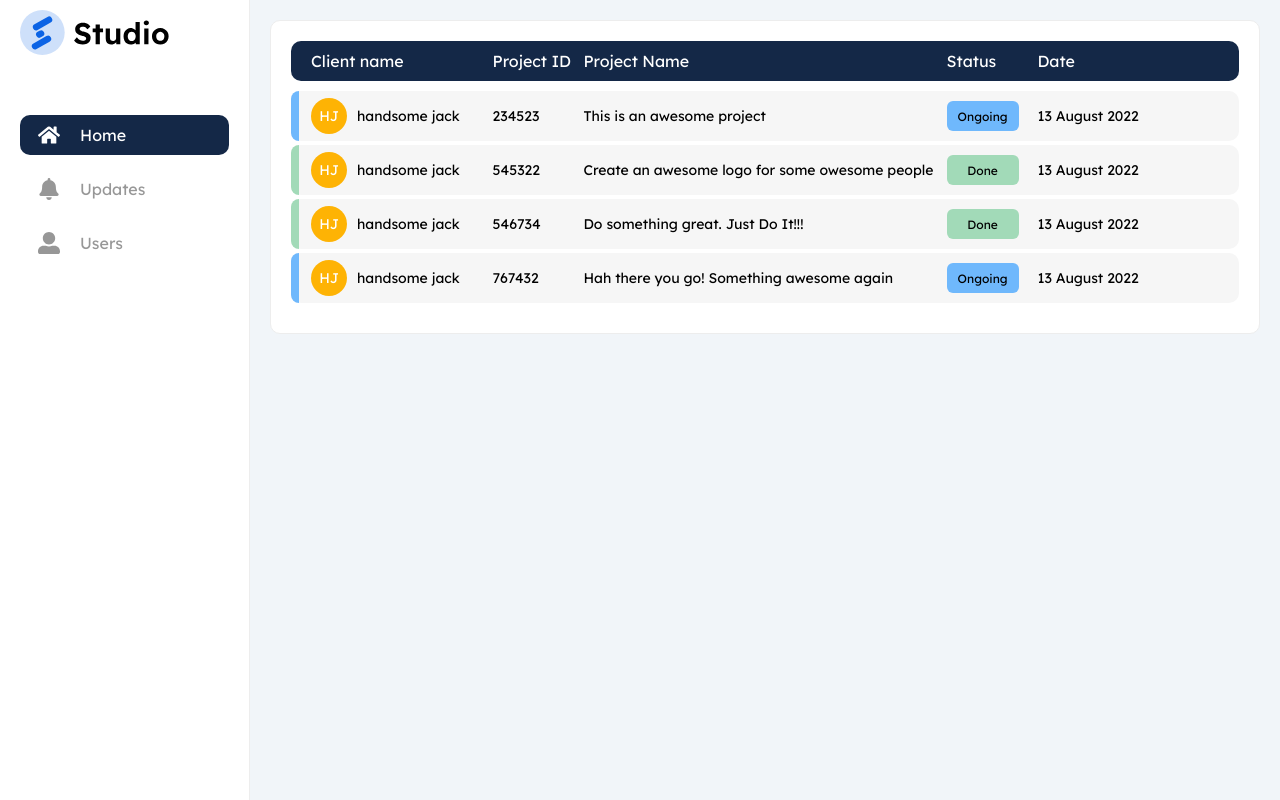
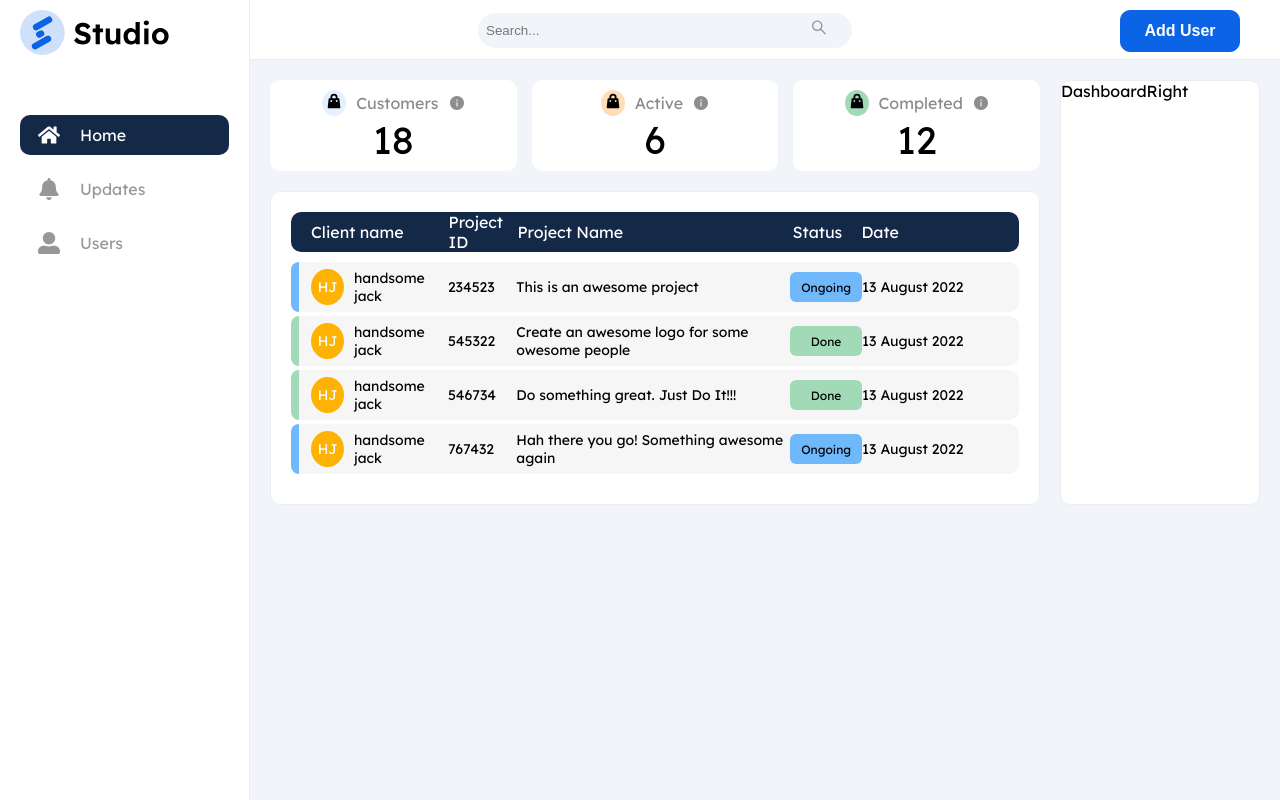
Before and after one commit to kovad003/Studio-frontend, a React (Create React App) app: page /dashboard in a window 1280 px wide. Built offline with nearby package versions, Linux system fonts and the light colour scheme.

Commit message:
add-info-card

```diff
--- a/src/Components/Button/Button.js
+++ b/src/Components/Button/Button.js
@@ -19,7 +19,7 @@ const buttonCommonStyles = css`
 	color: #fff;
 	font-size: 16px;
 	font-weight: 600;
-	height: 44px;
+	height: 42px;
 	cursor: pointer;
 	display: flex;
 	align-items: center;
--- a/src/Components/DashboardHeader/DashboardHeader.js
+++ b/src/Components/DashboardHeader/DashboardHeader.js
@@ -1,14 +1,135 @@
 import React from "react";
 import styled from "styled-components";
+import Button from "../Button/Button";
+import { AiOutlineSearch } from "react-icons/ai";
 
-const DashboardHeader = () => {
-	return <StyledDashboardHeader></StyledDashboardHeader>;
+const DashboardHeader = ({ keyword, setKeyword }) => {
+	return (
+		<StyledDashboardHeader>
+			<div className="DashboardHeader__outer">
+				<div className="DashboardHeader__left">
+					<div className="DashboardHeader__inner">
+						<input
+							className="DashboardHeader__search"
+							key="userSearch"
+							value={keyword}
+							placeholder={"Search..."}
+							onChange={(e) => setKeyword(e.target.value)}
+						/>
+
+						<span className="DashboardHeader__icon">
+							<AiOutlineSearch size={18} />
+						</span>
+					</div>
+				</div>
+
+				<div className="DashboardHeader__right">
+					<div className="DashboardHeader__btn">
+						<Button className="DashboardHeader__btn">Add User</Button>
+					</div>
+				</div>
+			</div>
+		</StyledDashboardHeader>
+	);
 };
 
-const StyledDashboardHeader = styled.header`
-	width: 100%;
+const StyledDashboardHeader = styled.section`
+	background-color: ${(props) => props.theme.white};
+	/* border-bottom: 1px solid ${(props) => props.theme.sidebarBtnColor}; */
+
+	border-bottom: 0.1px solid ${(props) => props.theme.borderColor};
+	font-size: 18px;
 	height: 60px;
-	background-color: ${(props) => props.theme.white};
+
+	.DashboardHeader__outer {
+		display: flex;
+		align-items: center;
+		justify-content: space-between;
+
+		.DashboardHeader__left {
+			flex: 1;
+			display: flex;
+			align-items: center;
+			justify-content: center;
+
+			.DashboardHeader__inner {
+				border-radius: 25px;
+				width: 374px;
+				height: 35px;
+				margin: 13px 0px 12px;
+				position: relative;
+
+				.DashboardHeader__search {
+					width: 100%;
+					height: 100%;
+					border-radius: 50px;
+					border: none;
+					outline: none;
+					padding-left: 8px;
+					padding-right: 50px;
+					border: none;
+					background-color: ${(props) => props.theme.bgColor};
+				}
+
+				.DashboardHeader__icon {
+					float: right;
+					padding: 7px 14px 9px 0px;
+					color: ${(props) => props.theme.sidebarBtnColor};
+					position: absolute;
+					top: 50%;
+					right: 10px;
+					transform: translateY(-50%);
+				}
+			}
+		}
+	}
+
+	.DashboardHeader__btn {
+		width: 120px;
+		height: 40px;
+	}
+
+	.DashboardHeader__right {
+		display: flex;
+		align-items: center;
+		justify-content: center;
+		width: 200px;
+		padding: 0 10px;
+	}
+
+	// Media Query for a responsive design on devices of 850px width or less
+	@media (max-width: 850px) {
+		overflow: hidden;
+
+		.DashboardHeader__left {
+			width: 50%;
+		}
+
+		.DashboardHeader__inner {
+			width: 120px;
+			justify-content: center;
+			padding: 0px;
+		}
+
+		.DashboardHeader__search {
+			width: 100px;
+			padding-left: 1px;
+			position: relative;
+			right: 14px;
+		}
+
+		.DashboardHeader__icon {
+			visibility: hidden;
+		}
+
+		.DashboardHeader__right {
+			width: 50%;
+		}
+
+		.DashboardHeader__btn {
+			margin: 7px 0.5px 10px 0.5px;
+		}
+	}
 `;
 
 export default DashboardHeader;
--- /dev/null
+++ b/src/Components/DashboardInfo/DashboardInfo.js
@@ -0,0 +1,26 @@
+import React from "react";
+import styled from "styled-components";
+import DashboardInfoCard from "./DashboardInfoCard";
+import data from "./data";
+
+const DashboardInfo = () => {
+	return (
+		<StyledDashboardInfo>
+			{data.map((item) => {
+				return <DashboardInfoCard key={item.id} {...item} />;
+			})}
+		</StyledDashboardInfo>
+	);
+};
+
+const StyledDashboardInfo = styled.section`
+	flex: 1;
+	display: flex;
+	align-items: center;
+	justify-content: space-between;
+	gap: 15px;
+	height: 91px;
+	margin-bottom: 20px;
+`;
+
+export default DashboardInfo;
--- /dev/null
+++ b/src/Components/DashboardInfo/DashboardInfoCard.js
@@ -0,0 +1,62 @@
+import React from "react";
+import styled from "styled-components";
+
+const DashboardInfoCard = ({ icon, title, icon2, quantity, background }) => {
+	return (
+		<StyledDashboardCard>
+			<div className="DashboardCard__top">
+				<span
+					className="DashboardCard__icon"
+					style={{ backgroundColor: background }}
+				>
+					{icon}
+				</span>
+				<span className="DashboardCard__title">{title}</span>
+				<span className="DashboardCard__icon2">{icon2}</span>
+			</div>
+			<div className="DashboardCard__bottom">
+				<span className="DashboardCard__quantity">{quantity}</span>
+			</div>
+		</StyledDashboardCard>
+	);
+};
+
+const StyledDashboardCard = styled.div`
+	height: 91px;
+	border-radius: 10px;
+	background-color: #fff;
+	flex: 1;
+	font-size: 16px;
+	.DashboardCard__top {
+		display: flex;
+		justify-content: center;
+		align-items: center;
+		padding-top: 10px;
+	}
+	.DashboardCard__icon {
+		/* padding-top: 2px; */
+		padding: 2px 3px 2px 3px;
+		/*  background-color: ${(props) => props.theme.sidebarBtnHoverBg}; */
+		border-radius: 50%;
+	}
+	.DashboardCard__title {
+		margin-right: 10px;
+		margin-left: 10px;
+		color: ${(props) => props.theme.lightCardColor};
+	}
+	.DashboardCard__icon2 {
+		padding-top: 4px;
+		color: ${(props) => props.theme.lightInfoIcon};
+	}
+	.DashboardCard__bottom {
+		display: flex;
+		justify-content: center;
+		/*  align-items: center; */
+	}
+	.DashboardCard__quantity {
+		font-size: 38px;
+		/* font-weight: 700; */
+	}
+`;
+
+export default DashboardInfoCard;
--- /dev/null
+++ b/src/Components/DashboardInfo/data.js
@@ -0,0 +1,32 @@
+import React from "react";
+import { HiShoppingBag } from "react-icons/hi";
+import { AiFillInfoCircle } from "react-icons/ai";
+
+const data = [
+	{
+		id: "customers",
+		icon: <HiShoppingBag size={18} />,
+		title: "Customers",
+		icon2: <AiFillInfoCircle size={16} />,
+		quantity: 18,
+		background: "#E5F0FF",
+	},
+	{
+		id: "active",
+		icon: <HiShoppingBag size={18} />,
+		title: "Active",
+		icon2: <AiFillInfoCircle size={16} />,
+		quantity: 6,
+		background: "#FFDDB6",
+	},
+	{
+		id: "completed",
+		icon: <HiShoppingBag size={18} />,
+		title: "Completed",
+		icon2: <AiFillInfoCircle size={16} />,
+		quantity: 12,
+		background: "#A2DAB8",
+	},
+];
+
+export default data;
--- /dev/null
+++ b/src/Components/DashboardRight/DashboardRight.js
@@ -0,0 +1,15 @@
+import React from "react";
+import styled from "styled-components";
+
+const DashboardRight = () => {
+	return <StyledDashboardRight>DashboardRight</StyledDashboardRight>;
+};
+
+const StyledDashboardRight = styled.div`
+	width: 200px;
+	background-color: #fff;
+	border: 1px solid ${(props) => props.theme.borderColor};
+	border-radius: 10px;
+`;
+
+export default DashboardRight;
--- a/src/Components/Dashbord/Dashboard.js
+++ b/src/Components/Dashbord/Dashboard.js
@@ -1,17 +1,29 @@
 import React from "react";
 import ProjectListContainer from "../ProjectList/ProjectListContainer";
 import styled from "styled-components";
+import DashboardInfo from "../DashboardInfo/DashboardInfo";
+import DashboardRight from "../DashboardRight/DashboardRight";
 
 const Dashboard = () => {
 	return (
 		<StyledDashboardComponent>
-			<ProjectListContainer />
+			<div className="dashboard-content">
+				<DashboardInfo />
+				<ProjectListContainer />
+			</div>
+			<DashboardRight />
 		</StyledDashboardComponent>
 	);
 };
 
 const StyledDashboardComponent = styled.div`
 	padding: 20px;
+	display: flex;
+	gap: 20px;
+
+	.dashboard-content {
+		flex: 1;
+	}
 `;
 
 export default Dashboard;
--- a/src/Components/ProjectList/ProjectListContainer.js
+++ b/src/Components/ProjectList/ProjectListContainer.js
@@ -23,7 +23,7 @@ const StyledProjectList = styled.section`
 	border: 1px solid ${(props) => props.theme.borderColor};
 	padding: 20px;
 	width: 100%;
-	height: 100%;
+	height: fit-content;
 
 	.project-list--titles {
 		width: 100%;
--- a/src/Pages/DashboardPage.js
+++ b/src/Pages/DashboardPage.js
@@ -1,13 +1,15 @@
 import styled from "styled-components";
 import { Outlet } from "react-router";
 import { Sidebar } from "../Components";
+import { DashboardHeader } from "../Components";
 
 const DashboardPage = () => {
 	return (
 		<StyledDashboardPage>
 			<Sidebar />
-			<div>
-				<Outlet />
+			<div className="dashboard-page-content">
+				<DashboardHeader />
+				<Outlet className="outlet" />
 			</div>
 		</StyledDashboardPage>
 	);
@@ -19,8 +21,14 @@ const StyledDashboardPage = styled.section`
 	width: 100vw;
 	display: flex;
 
-	> div {
+	.dashboard-page-content {
 		flex: 1;
+		display: flex;
+		flex-direction: column;
+
+		.outlet {
+			flex: 1;
+		}
 	}
 `;
 
--- a/src/theme.js
+++ b/src/theme.js
@@ -23,6 +23,8 @@ const theme = {
 		sidebarSelectedBg: "#30425b",
 		projectItemBg: "#F6F6F6",
 		projectItemHover: "#E2EAF5",
+		lightCardColor: "#8A8A8A",
+		lightInfoIcon: "#8E8E8E",
 	},
 	dark: {},
 };
```
